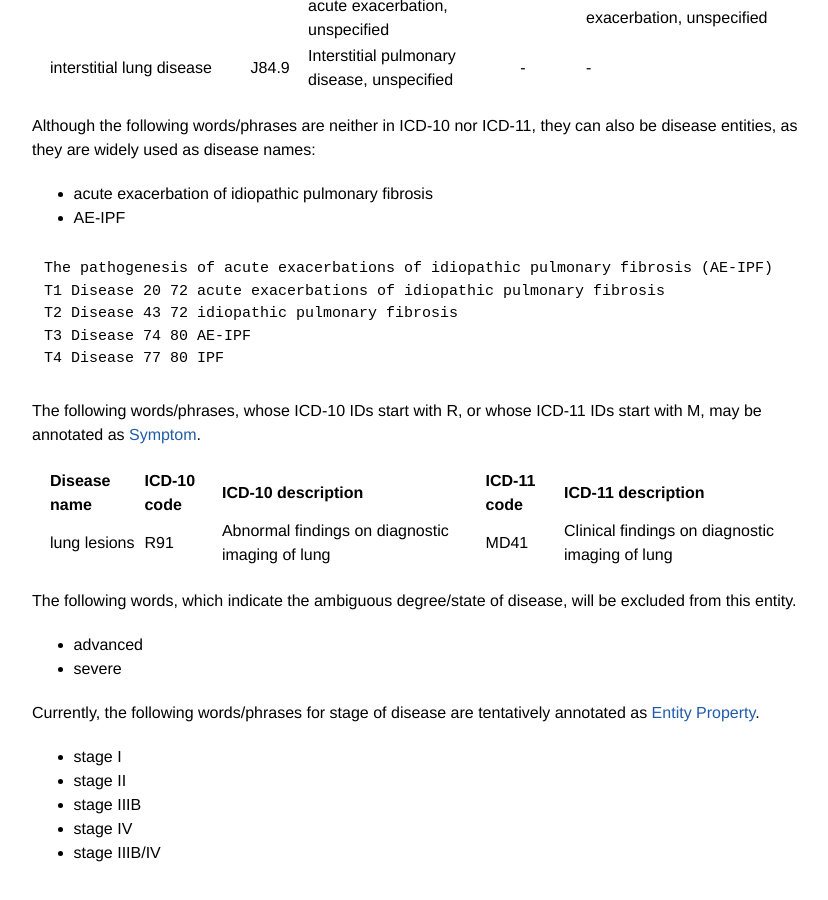
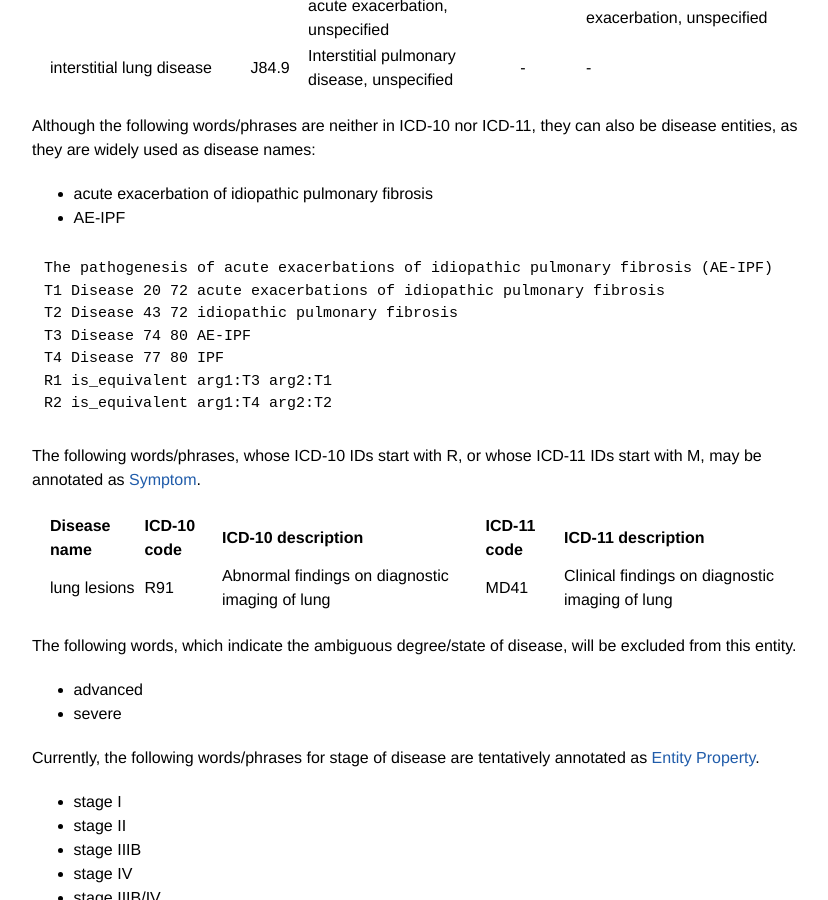
Before and after one commit to ezcatdb/clinicalcorpus-guidelines, a Jekyll site: the page built from _entity/Disease.md, in a window 1280 px wide and 900 px high, scrolled down 1617 px. Shown: the whole window, without its empty margins (208-1036 px from the left). Built offline with Jekyll 4.4.1, drawn with Linux system fonts in a browser that asks for light colours.

Commit message:
correction of sample sentence in Disease.md

```diff
--- a/_entity/Disease.md
+++ b/_entity/Disease.md
@@ -66,6 +66,8 @@ T1 Disease 20 72 acute exacerbations of idiopathic pulmonary fibrosis
 T2 Disease 43 72 idiopathic pulmonary fibrosis
 T3 Disease 74 80 AE-IPF
 T4 Disease 77 80 IPF
+R1 is_equivalent arg1:T3 arg2:T1
+R2 is_equivalent arg1:T4 arg2:T2
 ~~~
 
 
```
